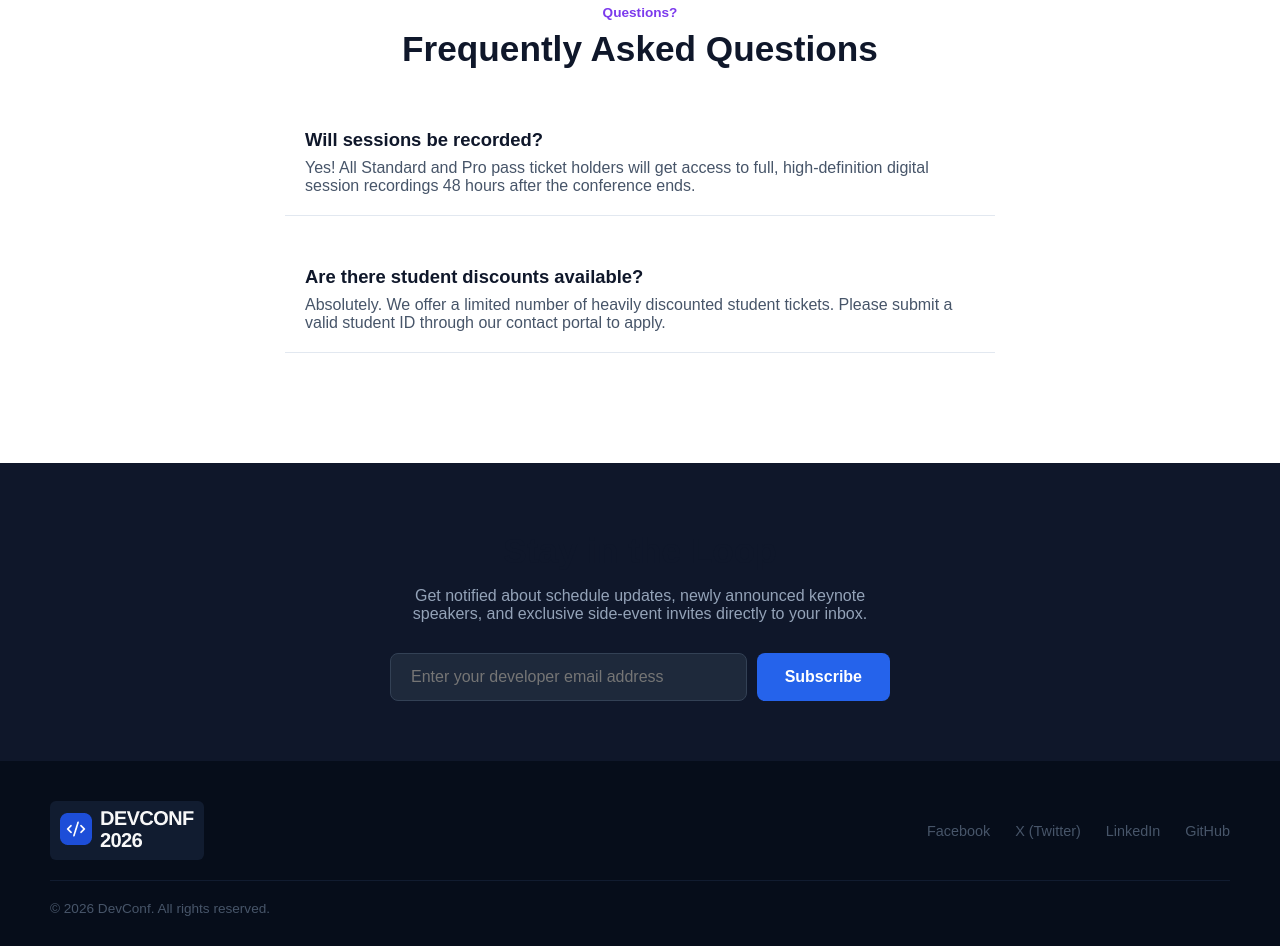
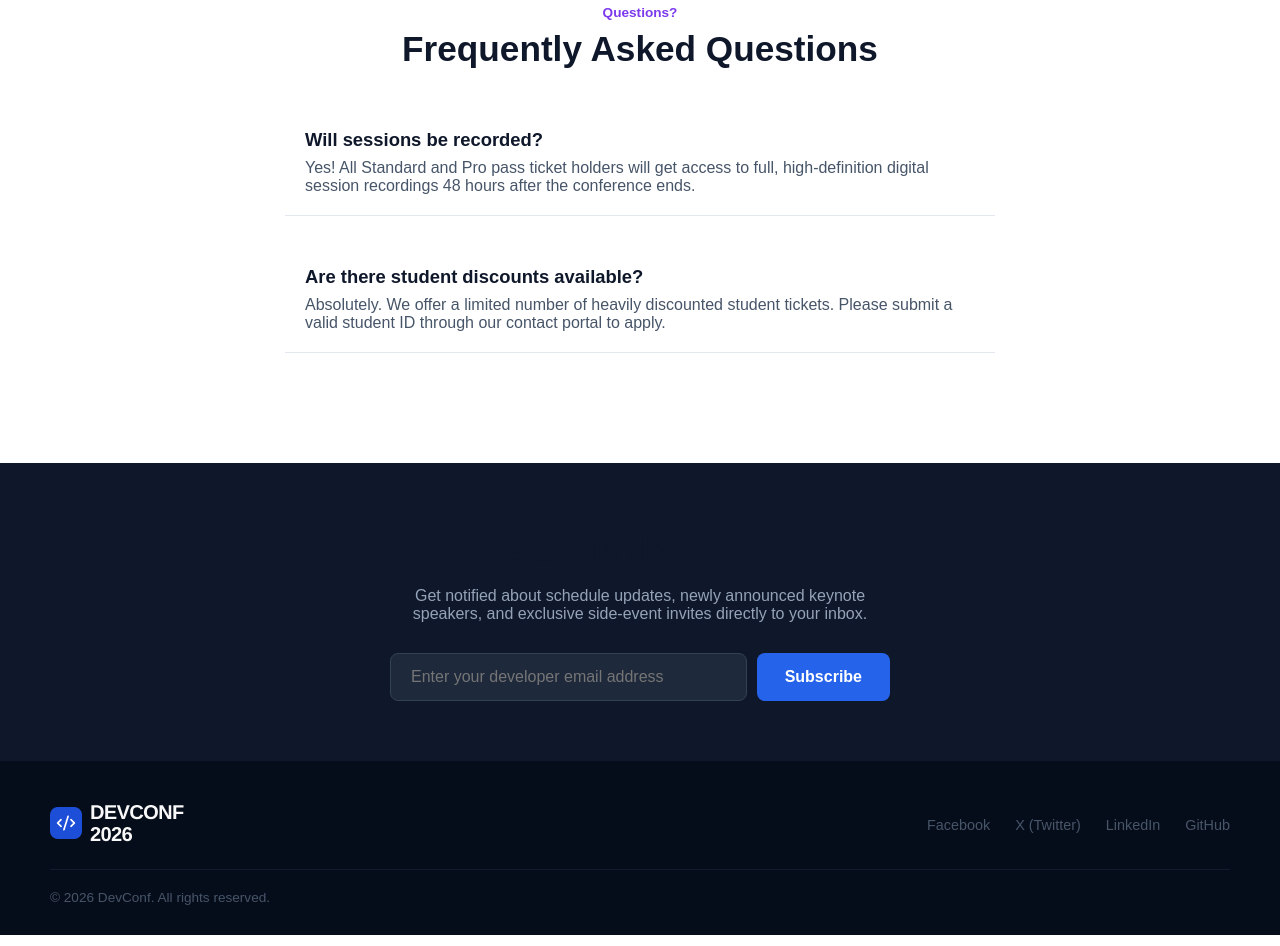
Before and after one commit to mahim25web/B14-A01-DevConf-2026, a plain HTML site: page index.html in a window 1280 px wide. Shown: the part 4428-5374 px from the top of the page. Drawn offline with Linux system fonts and the light colour scheme.

Commit message:
final commit

```diff
--- a/index.html
+++ b/index.html
@@ -268,13 +268,13 @@
         </div>
     </section>
 
-    <!-- 7. NEWSLETTER SIGNUP -->
+
     <section class="info-section newsletter-section">
         <div class="container text-center text-white">
             <h2>Stay in the Loop</h2>
             <p>Get notified about schedule updates, newly announced keynote speakers, and exclusive side-event invites directly to your inbox.</p>
-            <form class="newsletter-form" onsubmit="return false;">
-                <input type="email" placeholder="Enter your developer email address" required>
+            <form class="newsletter-form">
+                <input type="email" placeholder="Enter your developer email address" >
                 <button type="submit" class="cta-button">Subscribe</button>
             </form>
         </div>
--- a/styles.css
+++ b/styles.css
@@ -586,14 +586,7 @@ grid-template-columns: repeat(2, 1fr);
     gap: 10px;
 }
 
-.code-icon {
-    background-color: #111c30;
-    color: #2563eb;
-    padding: 6px 10px;
-    border-radius: 6px;
-    font-weight: bold;
-    font-size: 0.9rem;
-}
+
 
 .brand-text {
     display: flex;
```
